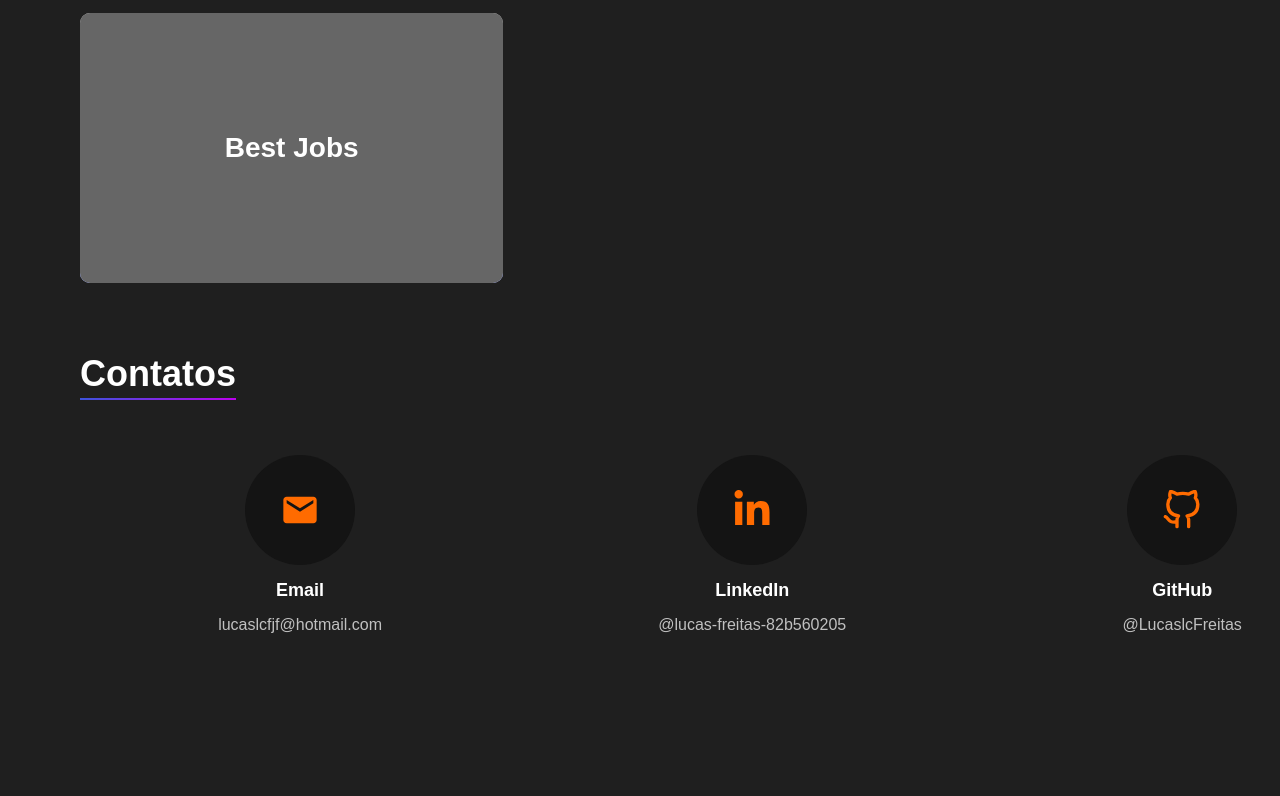
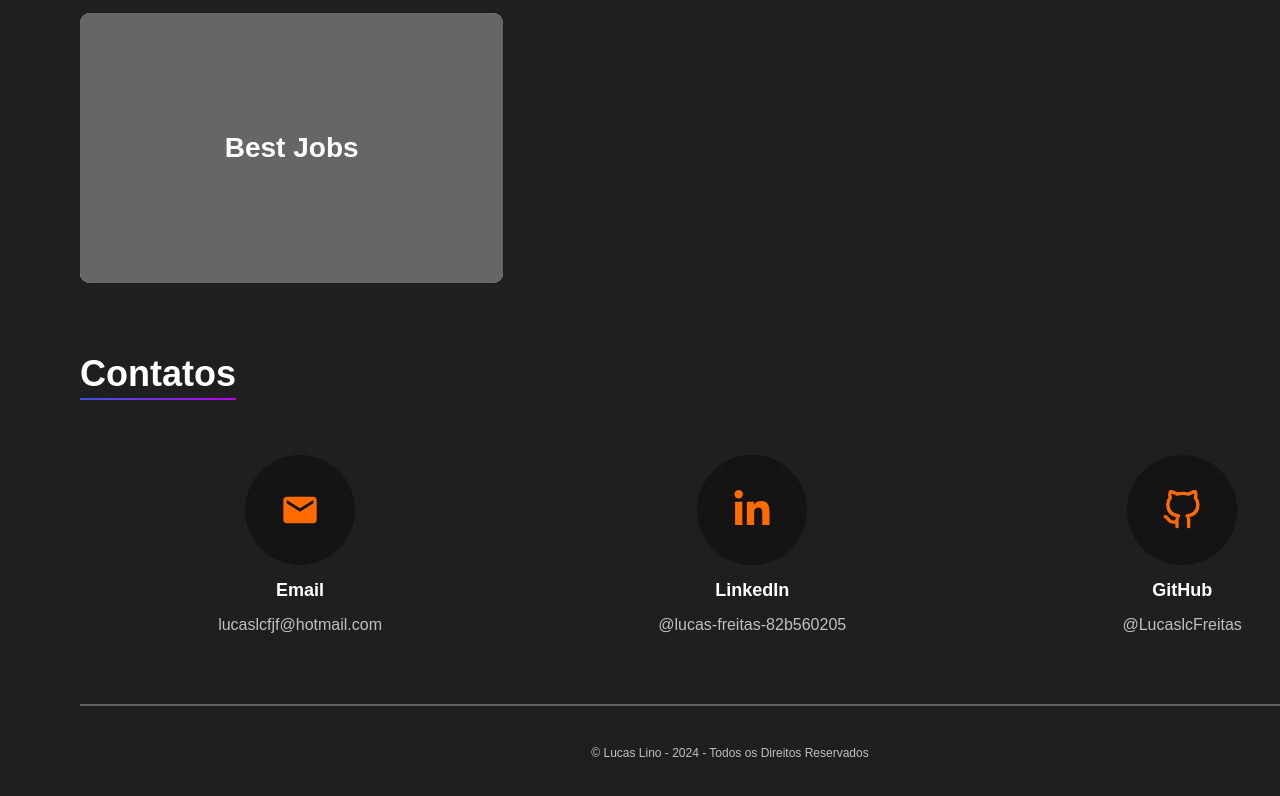
Before and after one commit to LucaslcFreitas/PortfolioV1, a Next.js app: page / in a window 1280 px wide. Shown: the part 1758-2554 px from the top of the page. Before the commit the page ends 2452 px from the top, so only its background shows below. Built offline with nearby package versions, Linux system fonts and the light colour scheme; a web font is replaced by a local one.

Commit message:
Criação do Footer

```diff
--- a/src/app/home.tsx
+++ b/src/app/home.tsx
@@ -13,6 +13,7 @@ import { descriptionsData } from '@/components/About/data';
 import { skillsData } from '@/components/Skills/data';
 import { projectsData } from '@/components/Projects/data';
 import { contactsData } from '@/components/Contacts/data';
+import Footer from '@/components/Footer';
 
 const Heading = styled.h1`
     background: ${({ theme }) => theme.colors.backgroundPrimary};
@@ -34,6 +35,7 @@ export default function Homepage() {
             <Section id="contacts" title="Contatos">
                 <Contacts contacts={contactsData} />
             </Section>
+            <Footer />
         </>
     );
 }
--- /dev/null
+++ b/src/components/Footer/index.tsx
@@ -0,0 +1,13 @@
+import * as Styled from './styles';
+
+function Footer() {
+    return (
+        <Styled.FooterContainer>
+            <Styled.FooterText>
+                &copy; Lucas Lino - 2024 - Todos os Direitos Reservados
+            </Styled.FooterText>
+        </Styled.FooterContainer>
+    );
+}
+
+export default Footer;
--- /dev/null
+++ b/src/components/Footer/styles.ts
@@ -0,0 +1,14 @@
+import styled from 'styled-components';
+
+export const FooterContainer = styled.footer`
+    position: relative;
+    width: 130rem;
+    margin: 7rem auto;
+    padding: 4rem;
+    border-top: 0.2rem solid ${({ theme }) => theme.colors.backgroundTertiary};
+`;
+
+export const FooterText = styled.p`
+    text-align: center;
+    font-size: 1.2rem;
+`;
```
